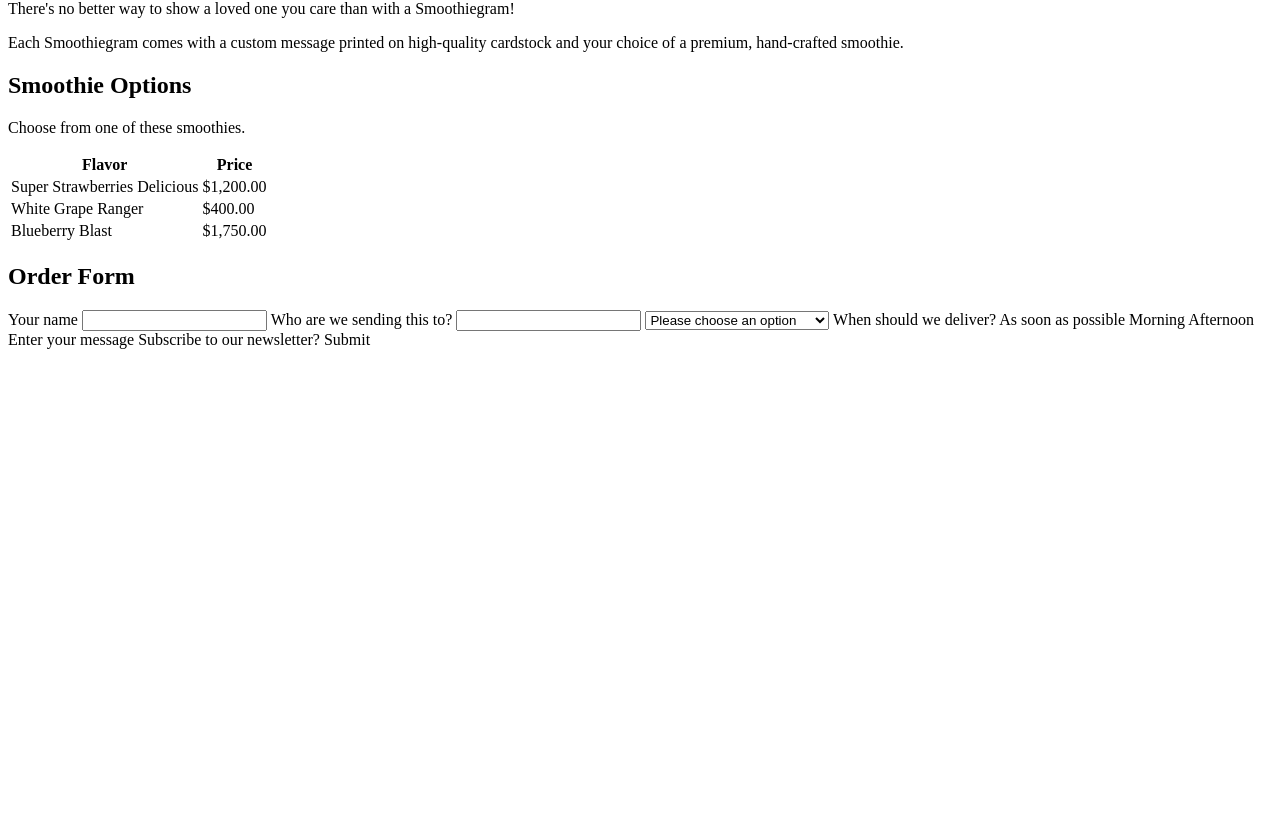
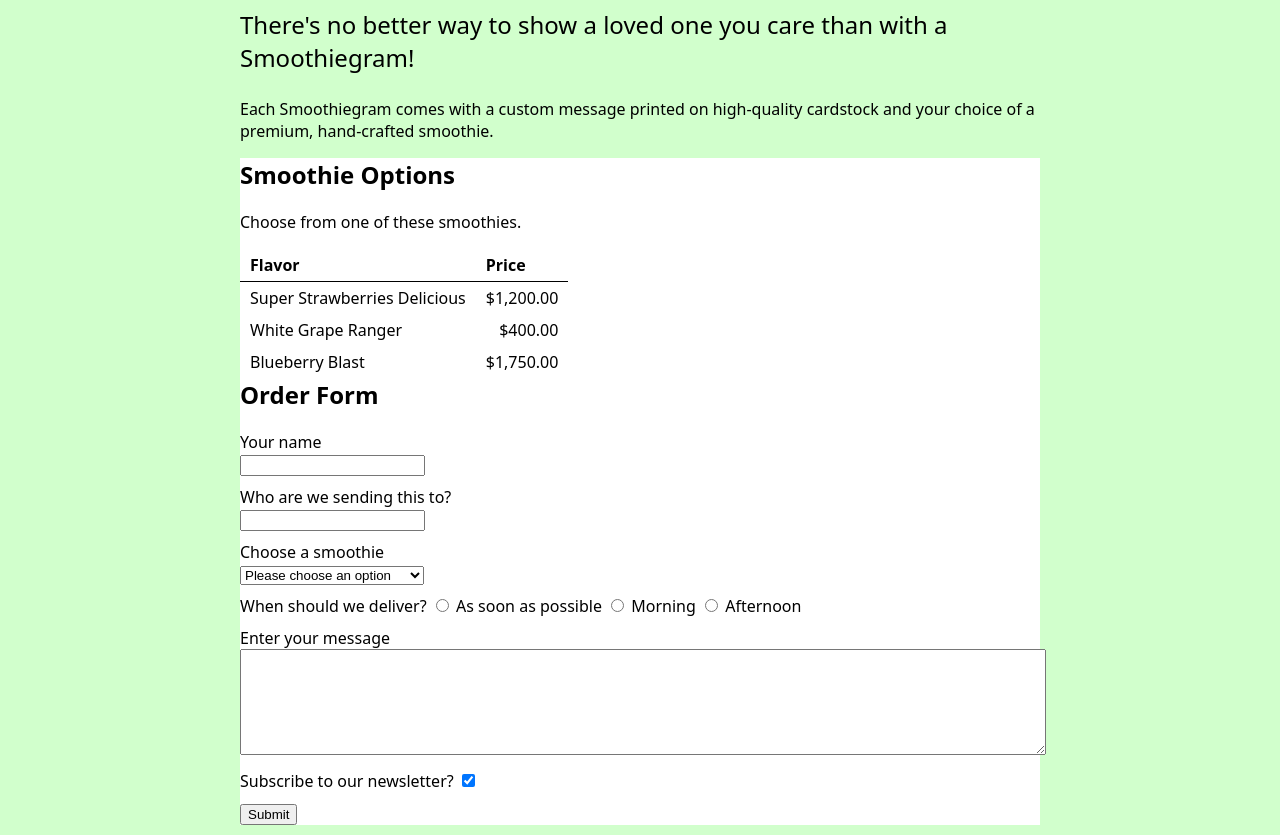
Before and after one commit to jobill18/Lab-HTML-and-CSS, a plain HTML site: page index.html in a window 1280 px wide. Shown: the part 80-915 px from the top of the page. Before the commit the page ends 800 px from the top, so only its background shows below. Drawn offline with Linux system fonts and the light colour scheme.

Commit message:
After much time and rereading instructions, I finished creating  the website :)

```diff
--- a/index.html
+++ b/index.html
@@ -4,12 +4,14 @@
     <meta charset="UTF-8" />
     <meta name="viewport" content="width=device-width, initial-scale=1.0" />
     <title>Order a Smoothiegram!</title>
+    <link rel="stylesheet" href="styles.css" />
   </head>
 
   <body>
+    <div id="container">
       <header>
         <h1>Order a Smoothiegram</h1>
-      <p>
+        <p class="lead">
           There's no better way to show a loved one you care than with a
           Smoothiegram!
         </p>
@@ -31,15 +33,15 @@
             <tbody>
               <tr>
                 <td>Super Strawberries Delicious</td>
-              <td>$1,200.00</td>
+                <td class="price">$1,200.00</td>
               </tr>
               <tr>
                 <td>White Grape Ranger</td>
-              <td>$400.00</td>
+                <td class="price">$400.00</td>
               </tr>
               <tr>
                 <td>Blueberry Blast</td>
-              <td>$1,750.00</td>
+                <td class="price">$1,750.00</td>
               </tr>
             </tbody>
           </table>
@@ -48,27 +50,52 @@
         <section>
           <h2>Order Form</h2>
           <form>
+            <div class="form-group">
               <label>Your name</label>
               <input type="text" name="sender" />
+            </div>
+            <div class="form-group">
               <label>Who are we sending this to?</label>
               <input type="text" name="recipient" />
+            </div>
+            <div class="form-group">
+              <label>Choose a smoothie</label>
               <select name="smoothie">
-            Choose a smoothie
                 <option value="please choosel a smoothie">
                   Please choose an option
                 </option>
                 <option value="super strawberry delicious">
                   Super Strawberry Delicious
                 </option>
-            <option value="white grape delicious">White Grape Ranger</option>
+                <option value="white grape delicious">
+                  White Grape Ranger
+                </option>
                 <option value="blueberry blast">Blueberry Blast</option>
               </select>
+            </div>
+            <div class="form-group">
               <span>When should we deliver?</span>
-
-          As soon as possible Morning Afternoon Enter your message Subscribe to
-          our newsletter? Submit
+              <input type="radio" name="delivery-time" value="asap" />
+              <label class="inline-label">As soon as possible</label>
+              <input type="radio" name="delivery-time" value="am" />
+              <label class="inline-label">Morning</label>
+              <input type="radio" name="delivery-time" value="pm" />
+              <label class="inline-label">Afternoon</label>
+            </div>
+            <div class="form-group">
+              <label>Enter your message</label>
+              <textarea name="message"></textarea>
+            </div>
+            <div class="form-group">
+              <label class="inline-label">Subscribe to our newsletter?</label>
+              <input type="checkbox" name="subscribe" value="yes" checked />
+            </div>
+            <div class="form-group">
+              <button type="sumbit">Submit</button>
+            </div>
           </form>
         </section>
       </main>
+    </div>
   </body>
 </html>
--- /dev/null
+++ b/styles.css
@@ -0,0 +1,48 @@
+body {
+  font-family: system-ui, sans-serif;
+  background-color: #d1ffcc;
+}
+.lead {
+  font-size: 1.5em;
+  font-weight: 300;
+}
+section {
+  background-color: white;
+  padding: 20 px;
+  margin: 10 px 0;
+}
+section h2 {
+  margin-top: 0;
+}
+th {
+  text-align: start;
+  border-bottom: 1px solid black;
+  padding: 5px 10px;
+}
+table {
+  border-collapse: collapse;
+}
+td {
+  padding: 5px 10px;
+}
+td.price {
+  text-align: end;
+}
+div.form-group {
+  margin-bottom: 10px;
+}
+label {
+  display: block;
+}
+label.inline-label {
+  display: inline;
+}
+textarea {
+  width: 100%;
+  min-height: 100px;
+}
+#container {
+  max-width: 800px;
+  margin-right: auto;
+  margin-left: auto;
+}
```
Lines whose indentation alone changed are shown as unchanged.
